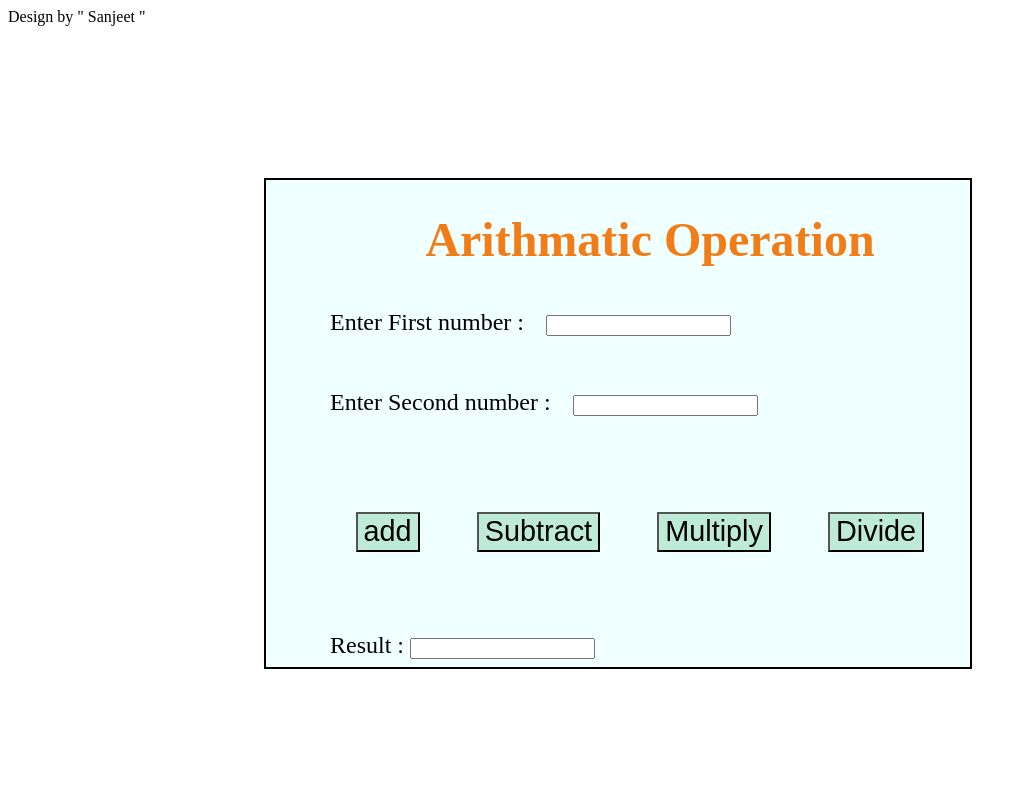
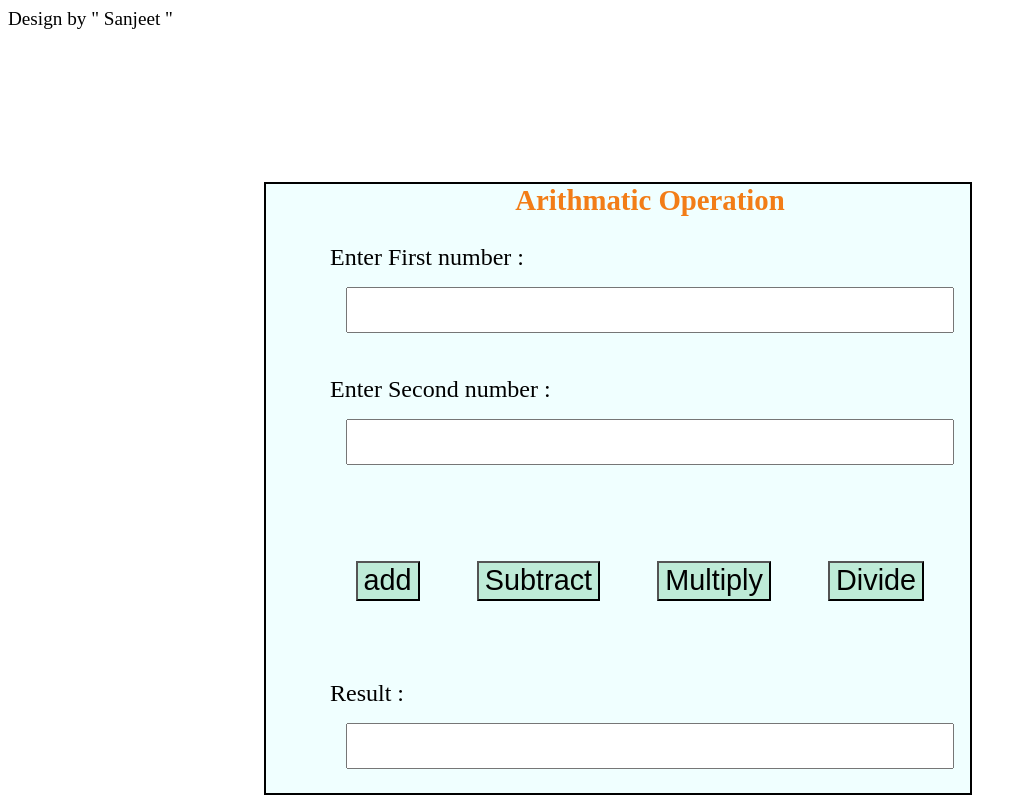
Before and after one commit to SanjeetPrajapati/100-Days-Coding-Challenge, a plain HTML site: page day 30/index.html in a window 1280 px wide. Shown: the whole page, without its empty margins (0-1027 px from the left). Drawn offline with Linux system fonts and the light colour scheme.

Commit message:
chamges day 30

```diff
--- a/day 30/index.html
+++ b/day 30/index.html
@@ -10,9 +10,10 @@
 </head>
 
 <body>
-    Design by " Sanjeet "
+    <big>Design by " Sanjeet "</big>
     <div id="body">
-        <h1>Arithmatic Operation</h1>
+        <div id="h1">Arithmatic Operation</div>
+        <br>
         Enter First number :
         <input id="first">
         <br><br>
--- a/day 30/style.css
+++ b/day 30/style.css
@@ -13,23 +13,35 @@
   padding-bottom: 1vh;
   /* flex-wrap: wrap; */
 }
-h1{
+
+#h1 {
+ font-size: larger;
+  font-weight: bolder;
   text-align: center;
   color: rgb(242, 125, 23);
 }
 
-#first, #second  {
+#first,
+#second, #result {
   margin: 2vh;
 }
-button{
-    background-color:rgb(190, 235, 215);
+
+button {
+  background-color: rgb(190, 235, 215);
   height: 5vh;
   margin: 2vw;
 
   font-size: larger;
 }
-button:hover{
+
+button:hover {
   cursor: pointer;
   background-color: rgb(252, 252, 150);
 
 }
+
+input {
+  height: 5vh;
+  font-size: 3vh;
+  width: -webkit-fill-available;
+}
```
Lines whose indentation alone changed are shown as unchanged.
